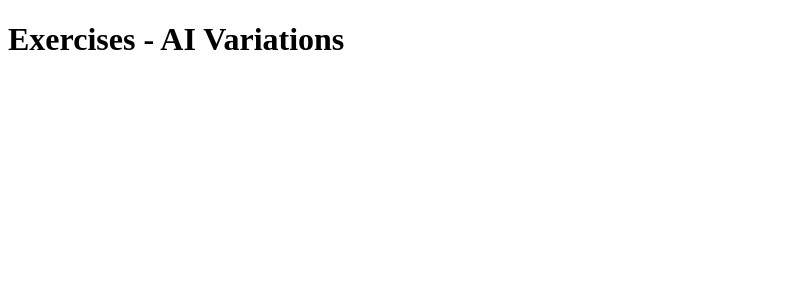
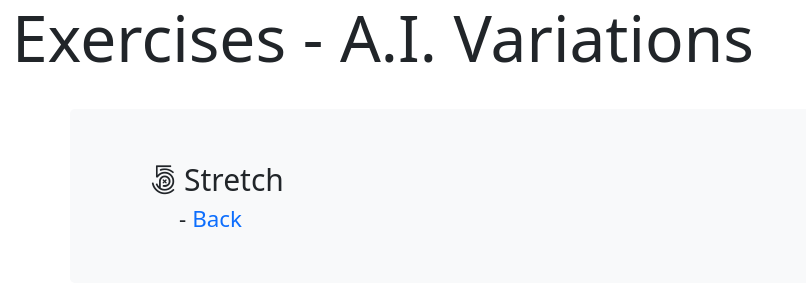
Before and after one commit to Siphon880gh/fitness-deck, a PHP site: page /index.php in a window 1280 px wide. Shown: the top 300 px of the page, without its empty margins (0-806 px from the left). Run offline with PHP 8.4, Linux system fonts and the light colour scheme; some libraries are stand-ins or nearby versions.

Commit message:
Icon mapping to folder icons possible

```diff
--- /dev/null
+++ b/icons.config.js
@@ -0,0 +1,12 @@
+{
+    "icons": [
+        {
+            "displayName": "Stretch",
+            "replaceIcon": "<i class='fab fa-500px'></i>"
+        },
+        {
+            "displayName": "Bodyweight",
+            "replaceIcon": "<i class='fas fa-universal-access'></i>"
+        }
+    ]
+}
--- a/index.php
+++ b/index.php
@@ -135,6 +135,14 @@ if(!isset($_GET["md-file"])) {
         .addressed-4 {
             background-color: rgba(204, 153, 255, 1);
         }
+
+        @media screen and (max-width: 570px) {
+            .dataTables_wrapper .dataTables_length, .dataTables_wrapper .dataTables_filter {
+                float: none !important;
+                display: block !important;
+                margin: 10px auto !important;
+            }
+        }
     </style>
     <style>
         /*
@@ -174,12 +182,11 @@ if(!isset($_GET["md-file"])) {
 
             z-index: 9999;
         }
-
-
     </style>
 </head>
 
 <body>
+    <div style="position:absolute; top:5px; left:5px;"><a href="index.php">Directory</a></div>
     <div class="container"></div>
 
     <script src="https://cdn.jsdelivr.net/npm/markdown-it@13.0.1/dist/markdown-it.min.js"></script>
--- a/listing.php
+++ b/listing.php
@@ -42,7 +42,11 @@ $relativePathing = ".";
         return ['folder' => basename(dirname($filepath)), 'file' => substr(basename($filepath), 0, -3)];
     }, $filepaths);
 
-    $associativeArray;
+
+    $relativePaths = array_map(function($filepath) {
+        return basename(dirname($filepath)) . "/" . basename($filepath);
+    }, $filepaths);
+
 
     // $list = $filePaths
 ?>
@@ -52,16 +56,41 @@ $relativePathing = ".";
     <meta charset="UTF-8">
     <meta http-equiv="X-UA-Compatible" content="IE=edge">
     <meta name="viewport" content="width=device-width, initial-scale=1.0">
-    <title>Document</title>
+    <title>Fitness Deck</title>
+    <style>
+        ul.dirs {
+            font-size: 140%;
+            list-style: none;
+        }
+
+        ul.dirs li.folder {
+            margin-top: 1.2rem;
+            font-size: 134%;
+        }
+
+        ul.dirs li.folder:not(.custom-icon)::before {
+            content: "📂\00a0"
+        }
+
+        ul.dirs li.file::before {
+            content: "\00a0\00a0\00a0\00a0\00a0-\00a0"
+        }
+
+        ul.dirs a {
+            text-decoration: none;
+        }
+    </style>
     <script>
             // PHP brings in Google Sheet Data directly is faster
             try {
-                window.dirs = `<?php echo json_encode($associativeArray); ?>`;
+                window.dirs = `<?php echo json_encode($relativePaths); ?>`;
                 window.dirs = JSON.parse(window.dirs)
             } catch(err) {
                 console.error({error:err, message: "To web developer: If error in JSON, then get the JSON from DevTools and copy it to Online JSON Editor. The top line it errors on is where the problem is, likely a character that is not recognized. You can immediately test in Online JSON Editor."})
             }
     </script>
+    <link href="//cdn.jsdelivr.net/npm/bootstrap@5.0.2/dist/css/bootstrap.min.css" rel="stylesheet" integrity="sha384-EVSTQN3/azprG1Anm3QDgpJLIm9Nao0Yz1ztcQTwFspd3yD65VohhpuuCOmLASjC" crossorigin="anonymous">
+    <link href="//cdnjs.cloudflare.com/ajax/libs/font-awesome/5.13.1/css/all.min.css" rel="stylesheet">
 </head>
 <body>
     <?php
@@ -71,7 +100,7 @@ $relativePathing = ".";
 
         <div class="container-fluid">
             <header class="site-header clearfix">
-                <h1 class="site-title display-3 float-start">Exercises - AI Variations</h1>
+                <h1 class="site-title display-3 float-start">Exercises - A.I. Variations</h1>
             </header>
 
             <main class="site-body">
@@ -86,7 +115,90 @@ $relativePathing = ".";
             </main>
         </div> <!-- Ends container-fluid -->
 
+        <script>
+        function initIndexUI() {
+        const dirsEl = document.querySelector(".dirs");
+        dirsEl.innerHTML = ""; // So can be reinit
 
+        fetch("icons.config.js")
+            .then((response) => {
+            let customIcons = { icons: [] };
+            if (response.ok) {
+                return response.json();
+            }
+            return customIcons;
+            })
+            .then((customIconsConfig) => {
+            customIcons = customIconsConfig;
+            renderListing(customIcons.icons);
+            })
+            .catch((error) => {
+            renderListing([]);
+            });
+
+
+        function renderListing(customIcons) {
+
+            // window.dirs = window.dirs.reverse();
+            window.dirs = window.dirs.sort();
+            window.dirs.forEach(dir => {
+            const isSegmentedPath = dir.split("/").length;
+            if (isSegmentedPath) {
+                let folderName = dir.split("/")[0];
+                // If was password protected, remove password from the folder name
+                if (folderName.length && folderName[0] === '-') {
+                folderName = folderName.split(" ").slice(1).join(" ");
+                }
+                // console.log(folderName);
+
+                const fileName = dir.split("/")[1];
+                const isFirstListing = !Boolean(document.querySelector(`[data-folder="${folderName}"]`));
+                if (isFirstListing) {
+                dirsEl.append((() => {
+                    const liEl = document.createElement("li");
+                    liEl.textContent = folderName;
+                    liEl.classList.add("folder")
+
+                    const matchedCustomIcon = customIcons.filter(customIcon => customIcon.displayName === folderName);
+                    if (matchedCustomIcon.length) {
+                    liEl.classList.add("custom-icon")
+                    liEl.innerHTML = matchedCustomIcon[0].replaceIcon + "&nbsp;" + liEl.innerHTML
+                    }
+                    liEl.setAttribute("data-folder", folderName);
+                    return liEl;
+                })())
+                }
+                dirsEl.append((() => {
+                const liEl = document.createElement("li");
+                liEl.classList.add("file")
+
+                const aEl = document.createElement("a");
+                aEl.href = "?md-file=" + dir;
+                aEl.textContent = fileName.substr(0, fileName.length - 3);
+
+                liEl.append(aEl);
+                return liEl;
+                })());
+            } // isSegmentedPath
+            else { // is not segmented with slashes, so is root file
+
+                dirsEl.append((() => {
+                const liEl = document.createElement("li");
+                liEl.classList.add("file")
+
+                const aEl = document.createElement("a");
+                aEl.href = "?md-file=" + dir;
+                aEl.textContent = fileName.substr(0, fileName.length - 3);
+
+                liEl.append(aEl);
+                return liEl;
+                })());
+            }
+            });
+        } // renderListing
+        } // initIndexUI
+        initIndexUI();
+        </script>
 
 </body>
 </html>
```
Also changed, not shown: md-file/Stretch/Back.md (+1 -1 lines).
